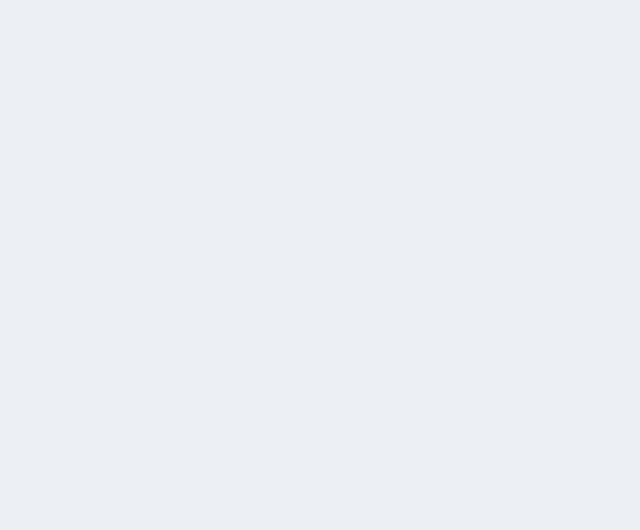
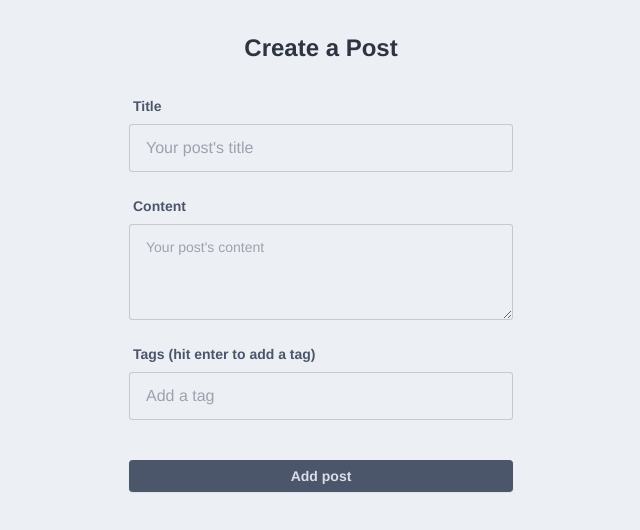
Before and after one commit to fpcoutinho/planner, a Vue app: page /create in a window 1280 px wide. Before the commit this address had no page. Shown: the top 530 px of the page, without its empty margins (319-959 px from the left). Built offline with nearby package versions, Linux system fonts and the light colour scheme.

Commit message:
create a post form

```diff
--- a/data/db.json
+++ b/data/db.json
@@ -19,6 +19,24 @@
         "webdev",
         "coding"
       ]
+    },
+    {
+      "title": "Gatos",
+      "body": "Eu amo meus gatos Appa e Mushu!",
+      "tags": [
+        "gatos"
+      ],
+      "id": 3
+    },
+    {
+      "title": "Isabelle",
+      "body": "Amo minha noiva Isabelle!",
+      "tags": [
+        "noiva",
+        "amor",
+        "vida"
+      ],
+      "id": 4
     }
   ]
 }
--- a/src/App.vue
+++ b/src/App.vue
@@ -1,5 +1,5 @@
 <template>
-  <main class="flex flex-col items-center">
+  <main class="flex flex-col items-center p-8">
     <router-view />
   </main>
 </template>
--- a/src/components/PostList.vue
+++ b/src/components/PostList.vue
@@ -1,8 +1,9 @@
 <template>
-  <div class="post-list flex flex-col gap-3">
-    <div v-for="post in props.posts" :key="post.id">
+  <div class="flex flex-col gap-3">
+    <router-link v-for="post in props.posts" :key="post.id" :to="{ name: 'Details', params: { id: post.id } }"
+      class="no-underline">
       <SinglePost :post="post" />
-    </div>
+    </router-link>
   </div>
 </template>
 
--- a/src/components/SinglePost.vue
+++ b/src/components/SinglePost.vue
@@ -1,5 +1,4 @@
 <template>
-  <router-link class="no-underline" :to="{ name: 'Details', params: { id: post.id } }">
   <div class="post card glass shadow-lg hover:shadow-xl">
     <div class="card-body">
       <h2 class="card-title justify-center">{{ props.post.title }}</h2>
@@ -9,7 +8,6 @@
       </div>
     </div>
   </div>
-  </router-link>
 </template>
 
 <script setup>
@@ -23,6 +21,9 @@ const props = defineProps({
 })
 
 const snippet = computed(() => {
+  if (props.post.body.length <= 100) {
+    return props.post.body
+  }
   return props.post.body.substring(0, 100) + '...'
 })
 </script>
--- a/src/router/index.js
+++ b/src/router/index.js
@@ -1,6 +1,7 @@
 import { createRouter, createWebHistory } from 'vue-router'
 import HomeView from '../views/HomeView.vue'
 import DetailsView from '../views/DetailsView.vue'
+import CreateView from '../views/CreateView.vue'
 
 const router = createRouter({
   history: createWebHistory(import.meta.env.BASE_URL),
@@ -15,6 +16,11 @@ const router = createRouter({
       name: 'Details',
       component: DetailsView,
       props: true
+    },
+    {
+      path: '/create',
+      name: 'Create',
+      component: CreateView
     }
   ]
 })
--- /dev/null
+++ b/src/views/CreateView.vue
@@ -0,0 +1,83 @@
+<template>
+  <div class="create prose w-96">
+    <h2>Create a Post</h2>
+    <form class="form flex flex-col gap-4" @submit.prevent="createPost">
+      <div class="form-control w-full">
+        <label class="label" for="title">
+          <span class="label-text text-neutral font-bold">Title</span>
+        </label>
+        <input v-model="title" type="text" id="title" placeholder="Your post's title" class="input input-bordered w-full"
+          required />
+      </div>
+      <div class="form-control w-full">
+        <label class="label" for="content">
+          <span class="label-text text-neutral font-bold">Content</span>
+        </label>
+        <textarea v-model="body" class="textarea textarea-bordered h-24" id="content" placeholder="Your post's content"
+          required></textarea>
+      </div>
+      <div class="form-control w-full">
+        <label class="label" for="tag">
+          <span class="label-text text-neutral font-bold">Tags (hit enter to add a tag)</span>
+        </label>
+        <input v-model="tag" @keydown.enter.prevent="addTag" type="text" id="tag" placeholder="Add a tag"
+          class="input input-bordered w-full" />
+        <label class="label">
+          <span class="label-text text-neutral flex flex-row gap-1">
+            <span class="badge badge-secondary badge-outline pr-0" v-for="tag, index in tags" :key="tag">
+              #{{ tag }}
+              <button @click.prevent="deleteTag(index)" class="ml-2 mr-1"><svg xmlns="http://www.w3.org/2000/svg"
+                  fill="none" viewBox="0 0 24 24" class="inline-block w-3 h-3 stroke-current">
+                  <path stroke-linecap="round" stroke-linejoin="round" stroke-width="2" d="M6 18L18 6M6 6l12 12"></path>
+                </svg>
+              </button>
+            </span>
+          </span>
+        </label>
+      </div>
+      <button class="btn btn-neutral btn-sm mt-2" type="submit">Add post</button>
+    </form>
+  </div>
+</template>
+
+<script setup>
+import { ref } from 'vue'
+import { useRouter } from 'vue-router'
+
+const router = useRouter()
+
+const title = ref('')
+const body = ref('')
+const tag = ref('')
+const tags = ref([])
+
+const addTag = () => {
+  tag.value = tag.value.replace(/\s/, '')
+  if (!tags.value.includes(tag.value)) {
+    tags.value.push(tag.value)
+    tag.value = ''
+  }
+}
+
+const deleteTag = (index) => {
+  tags.value.splice(index, 1)
+}
+
+const createPost = async () => {
+  const post = {
+    title: title.value,
+    body: body.value,
+    tags: tags.value
+  }
+
+  await fetch('http://localhost:3000/posts', {
+    method: 'POST',
+    headers: {
+      'Content-Type': 'application/json'
+    },
+    body: JSON.stringify(post)
+  }).then(() => {
+    router.push({ name: 'Home' })
+  })
+}
+</script>
--- a/src/views/DetailsView.vue
+++ b/src/views/DetailsView.vue
@@ -1,5 +1,5 @@
 <template>
-  <div class="h-full flex justify-center items-center p-4">
+  <div class="h-full flex justify-center items-center">
     <p v-if="error" class="text-error">{{ error }}</p>
     <div v-if="post" class="post prose">
       <h2>{{ post.title }}</h2>
--- a/src/views/HomeView.vue
+++ b/src/views/HomeView.vue
@@ -1,10 +1,12 @@
 <template>
-  <div class="home prose flex flex-col items-center p-4">
+  <div class="home prose flex flex-col items-center">
     <h1>Home</h1>
     <div class="button-list flex flex-row gap-3 mb-4">
-      <button type="button" class="btn btn-neutral btn-sm" @click="showPosts = !showPosts">Toggle
+      <button type="button" class="btn btn-accent btn-outline btn-sm" @click="showPosts = !showPosts">Toggle
         posts</button>
-      <button type="button" class="btn btn-neutral btn-sm" @click="posts.pop()">Delete a post</button>
+
+      <router-link to="/create" class="btn btn-success btn-outline btn-sm">Create a post</router-link>
+      <button type="button" class="btn btn-error btn-outline btn-sm" @click="posts.pop()">Delete a post</button>
     </div>
     <p v-if="error" class="text-error">{{ error }}</p>
     <PostList v-if="posts.length" v-show="showPosts" :posts="posts" />
```
Lines whose indentation alone changed are shown as unchanged.
